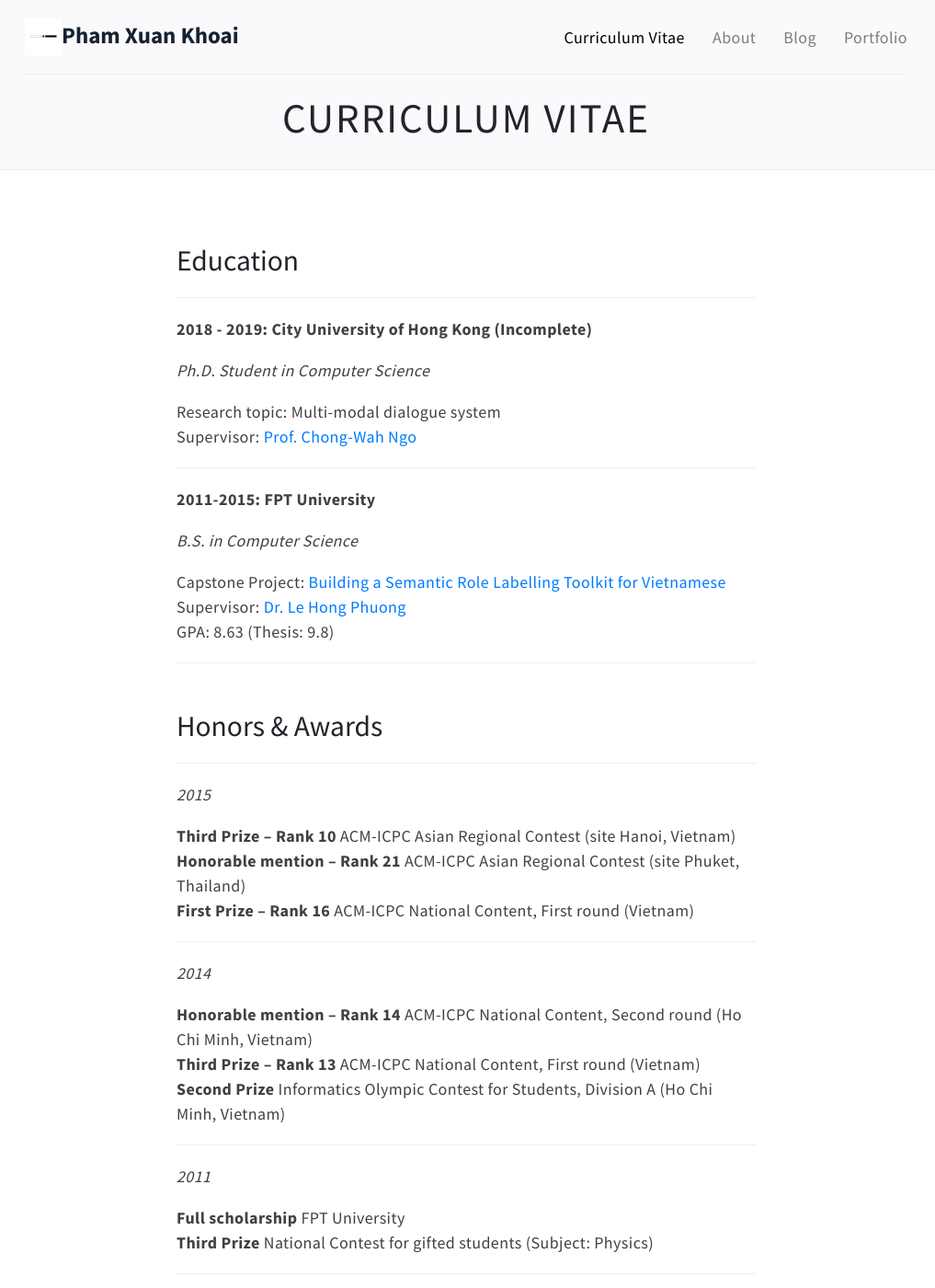
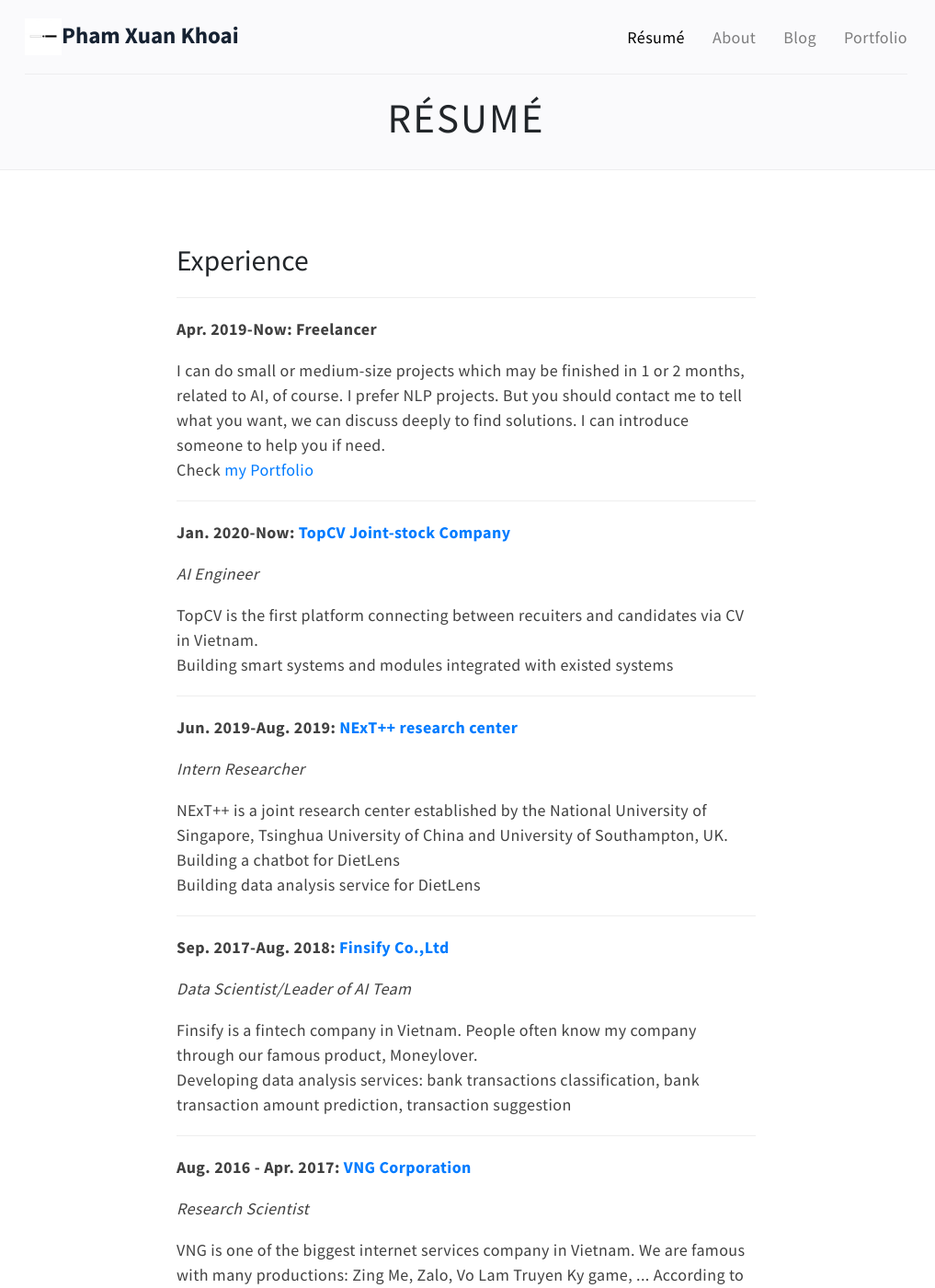
Before and after one commit to khoaipx/gh_page_backup, a Jekyll site: the page built from CV.md, in a window 1280 px wide and 1400 px high. Shown: the whole window at 92% size, without its empty margins (133-1150 px from the left). Built offline with Jekyll 4.4.1, drawn with Linux system fonts in a browser that asks for light colours; some of the changed text lies outside the part shown.

Commit message:
update about and resume

```diff
--- a/CV.md
+++ b/CV.md
@@ -1,6 +1,6 @@
 ---
 layout: page
-title: "Curriculum Vitae"
+title: "Résumé"
 group: corePages
 description: ""
 headerStyle: title
@@ -9,6 +9,73 @@
 
 <div class="row justify-center">
 	<div id="cv" class="col-lg-8 col-md-10 col-12">
+
+
+	    <h3 id="experience">Experience</h3>
+        <ul class="list-wrapper">
+            <li>
+                <div class="list-item">
+                    <p><b>Apr. 2019-Now: Freelancer</b></p>
+                    <ul>
+                        <li>I can do small or medium-size projects which may be finished in 1 or 2 months, related to AI, of course. I prefer NLP projects. But you should contact me to tell what you want, we can discuss deeply to find solutions. I can introduce someone to help you if need.</li>
+                        <li>Check <a href="/portfolio">my Portfolio</a></li>
+                    </ul>
+                </div>
+            </li>
+            <li>
+                <div class="list-item">
+                    <p><b>Jan. 2020-Now: <a href="https://www.topcv.vn/">TopCV Joint-stock Company</a></b></p>
+                    <p><em>AI Engineer</em></p>
+                    <ul>
+                        <li>TopCV is the first platform connecting between recuiters and candidates via CV in Vietnam.</li>
+                        <li>Building smart systems and modules integrated with existed systems</li>
+                    </ul>
+                </div>
+            </li>
+            <li>
+                <div class="list-item">
+                    <p><b>Jun. 2019-Aug. 2019: <a href="http://www.nextcenter.org/">NExT++ research center</a></b></p>
+                    <p><em>Intern Researcher</em></p>
+                    <ul>
+                        <li>NExT++ is a joint research center established by the National University of Singapore, Tsinghua University of China and University of Southampton, UK.</li>
+                        <li>Building a chatbot for DietLens</li>
+                        <li>Building data analysis service for DietLens</li>
+                    </ul>
+                </div>
+            </li>
+            <li>
+                <div class="list-item">
+                    <p><b>Sep. 2017-Aug. 2018: <a href="https://finsify.com/">Finsify Co.,Ltd</a></b></p>
+                    <p><em>Data Scientist/Leader of AI Team</em></p>
+                    <ul>
+                        <li>Finsify is a fintech company in Vietnam. People often know my company through our famous product, Moneylover.</li>
+                        <li>Developing data analysis services: bank transactions classification, bank transaction amount prediction, transaction suggestion</li>
+                    </ul>
+                </div>
+            </li>
+            <li>
+                <div class="list-item">
+                    <p><b>Aug. 2016 - Apr. 2017: <a href="https://www.vng.com.vn/">VNG Corporation</a></b></p>
+                    <p><em>Research Scientist</em></p>
+                    <ul>
+                        <li>VNG is one of the biggest internet services company in Vietnam. We are famous with many productions: Zing Me, Zalo, Vo Lam Truyen Ky game, ... According to World Start-up Report, VNG is an only unicorn start-up in Vietnam.</li>
+                        <li>Building a fraud detection system for Zalo Pay</li>
+                        <li>Building Natural Language Understanding module in dialogue system for 123Xe service</li>
+                    </ul>
+                </div>
+            </li>
+            <li>
+                <div class="list-item">
+                    <p><b>Dec. 2015 - Aug. 2016: Rich Anchor Technology</b></p>
+                    <p><em>Machine Learning Engineer</em></p>
+                    <ul>
+                        <li>Rich Anchor is a start-up company. We have a dream to build a recommendation system for content providers.</li>
+                        <li>Developing recommendation system for Alezaa eBook store</li>
+                        <li>Developing data analysis services for Money Lover app (outsourcing)</li>
+                    </ul>
+                </div>
+            </li>
+        </ul>
 
         <h3 id="education">Education</h3>
 
@@ -30,7 +97,8 @@
                     <ul>
                         <li>Capstone Project: <a href="/misc/thesis.pdf">Building a Semantic Role Labelling Toolkit for Vietnamese</a></li>
                         <li>Supervisor: <a href="http://mim.hus.vnu.edu.vn/phuonglh">Dr. Le Hong Phuong</a></li>
-                        <li>GPA: 8.63 (Thesis: 9.8)</li>
+                        <li><b>GPA:</b> 8.63 (Top 3)</li>
+                        <li><b>Thesis:</b> 9.8 (Top 1)</li>
                     </ul>
                 </div>
             </li>
@@ -106,65 +174,12 @@
             </li>
         </ul>
 
-        <h3 id="experience">Experience</h3>
-        <ul class="list-wrapper">
-            <li>
-                <div class="list-item">
-                    <p><b>Apr. 2019-Now: Freelancer</b></p>
-                    <ul>
-                        <li>I can do small or medium-size projects which may be finished in 1 or 2 months, related to AI, of course. I prefer NLP projects. But you should contact me to tell what you want, we can discuss deeply to find solutions. I can introduce someone to help you if need.</li>
-                        <li>Check <a href="/portfolio">my Portfolio</a></li>
-                    </ul>
-                </div>
-            </li>
-            <li>
-                <div class="list-item">
-                    <p><b>Jun. 2019-Aug. 2019: NExT++ research center</b></p>
-                    <p><em>Researcher</em></p>
-                    <ul>
-                        <li>NExT++ is a joint research center established by the National University of Singapore, Tsinghua University of China and University of Southampton, UK.</li>
-                        <li>Building a chatbot for DietLens</li>
-                        <li>Building data analysis service for DietLens</li>
-                    </ul>
-                </div>
-            </li>
-            <li>
-                <div class="list-item">
-                    <p><b>Sep. 2017-Now: Finsify Co.,Ltd</b></p>
-                    <p><em>Data Scientist/Leader of AI Team</em></p>
-                    <ul>
-                        <li>People often know my company through our famous product, Moneylover.</li>
-                        <li>Developing data analysis services: bank transactions classification, bank transaction amount prediction, transaction suggestion</li>
-                    </ul>
-                </div>
-            </li>
-            <li>
-                <div class="list-item">
-                    <p><b>Aug. 2016 - Apr. 2017: VNG Corporation</b></p>
-                    <p><em>Research Scientist</em></p>
-                    <ul>
-                        <li>Building a fraud detection system for Zalo Pay</li>
-                        <li>Building Natural Language Understanding module in dialogue system for 123Xe service</li>
-                    </ul>
-                </div>
-            </li>
-            <li>
-                <div class="list-item">
-                    <p><b>Dec. 2015 - Aug. 2016: Rich Anchor Technology</b></p>
-                    <p><em>Machine Learning Engineer</em></p>
-                    <ul>
-                        <li>Developing recommendation system for Alezaa eBook store</li>
-                        <li>Developing data analysis services for Money Lover app (outsourcing)</li>
-                    </ul>
-                </div>
-            </li>
-        </ul>
-
         <h3 id="skills">Skills</h3>
         <ul class="list-wrapper">
-            <li><div class="list-item"><p><b>Programming:</b> Python</p></div></li>
-            <li><div class="list-item"><p><b>Machine learning:</b> scikit-learn, pytorch, keras, flair, spacy, gensim, pandas, numpy, ...</p></div></li>
-            <li><div class="list-item"><p><b>Version Control:</b> git</p></div></li>
+            <li><div class="list-item"><p><b>Specialties:</b> Machine Learning, Natural Language Processing, Computer Vision, Data Mining</p></div></li>
+            <li><div class="list-item"><p><b>Programming Language:</b> Python</p></div></li>
+            <li><div class="list-item"><p><b>Packages:</b> scikit-learn, pytorch, keras, flair, spacy, gensim, pandas, numpy, ...</p></div></li>
+            <li><div class="list-item"><p><b>Tools:</b> git, jupiter notebook</p></div></li>
             <li><div class="list-item"><p><b>Operation Systems:</b> Ubuntu, Windows</p></div></li>
         </ul>
 
--- a/about.md
+++ b/about.md
@@ -10,13 +10,40 @@
 <div class="row justify-center">
 	<article class="col-lg-8 col-md-10 col-12">
 
-		<p>My name is Pham Xuan Khoai, in short Khoai (if you are hard to pronounce my name, you can call me Nolan).
-		I'm from Vietnam. Currently, I am a Ph.D. student at <a href="http://vireo.cs.cityu.edu.hk/">VIREO Lab</a>,
-		<a href="https://www.cs.cityu.edu.hk/">Department of Computer Science</a>, <a href="https://www.cityu.edu.hk/">City University of Hong Kong</a>
-		under the supervision of <a href="https://www.cs.cityu.edu.hk/~cwngo/">Prof. Chong-Wah Ngo</a>.</p>
+		<p>My name is <b>Pham Xuan Khoai</b>, in short <b>Khoai</b> (if you are hard to pronounce my name, you can call me <b>Nolan</b>).
+		I'm from Vietnam. Currently, I am AI Engineer at TopCV company.</p>
 
 		<p>Due to the influence of my first supervisor, <a href="http://mim.hus.vnu.edu.vn/phuonglh/">Dr. Le Hong Phuong</a>,
-		I have a special concern about Natural Language Processing and Data Science.</p>
+		I have a special concern about Natural Language Processing and Data Science. In 4 years after I graduated university,
+		I did research and published 4 papers. They motivated me a lot to follow research path. In 2018, I went to Hong Kong
+		and started Ph.D. life. I was a Ph.D. student at <a href="http://vireo.cs.cityu.edu.hk/">VIREO Lab</a>,
+		<a href="https://www.cs.cityu.edu.hk/">Department of Computer Science</a>, <a href="https://www.cityu.edu.hk/">City University of Hong Kong</a>
+		under the supervision of <a href="https://www.cs.cityu.edu.hk/~cwngo/">Prof. Chong-Wah Ngo</a>. In that time,
+		I learned little bit about Computer Vision. But there are some objective and subjective reasons led me to decide
+		to withdrawal my study.</p>
+
+		<p>In 2 years and a half between graduating FPT University and studing at CityU, I worked in some companies.
+		They are both small and big companies in Vietnam. My very first company is a small start-up named Rich Anchor.
+		In my memory, it is a happy period in my career. We had a dream to build good recommendation systems for content providers.
+		We worked really hard to follow that dream. There were many ideas, and a part was complete. Unfortunately, we got
+		finnacial problems and could not continue to stay together. However, in that period, I learned a lot about programming and
+		how to create a production from my colleagues. My next company is VNG (previously, known as Vina game), an only unicorn start-up in Vietnam. It is
+		one of the biggest internet service company in Vietnam with many famous productions: Zing Me, Zalo, Vo Lam Truyen Ky game, ...
+		I worked as a research scientist in R&D team. I leaned a little bit about Golang. But, after long time, I am not
+		sure that I can write a complete small program with it. My next and final destination before I go to Hong Kong is Finsify.
+		Its name tells a part of it. Finsify is a start-up company in fintech domain. We provide services relevant to personal
+		financial management, bank and account aggregation, and money management solution for business. One of our well-known
+		production is Money Lover. It is a mobile app to help people to manage their money. I built an end-to-end system to classify
+		bank transactions. You can find more details in <a href="/portfolio">my portfolio</a>. Besides, it is the first time
+		I become a leader. However, I only managed 2 intern students from 2 well-known universities. They are good and potential students.
+		They helped me a lot. And it is very happy when one of them is motivated by me to follow my career path to become a data scientist.</p>
+
+		<p>Beside my passion of Machine Learning, I am very interested to algorithms. When I studied at FPT University,
+		I paticipated some programming contests for students, both international and national. I also got some achievements.
+		<a href="https://icpc.baylor.edu/ICPCID/3VU75UUPUV23">Here</a> is my ICPC profile.</p>
+
+		<p>That is a short introduction about me. If you have anything you'd like to talk, please feel free to
+		<a href="mailto:phamxuankhoai@gmail.com">send an mail to me</a></p>
 
 	</article>
 
```
Also changed, not shown: Gemfile.lock (added), 12 other files.
